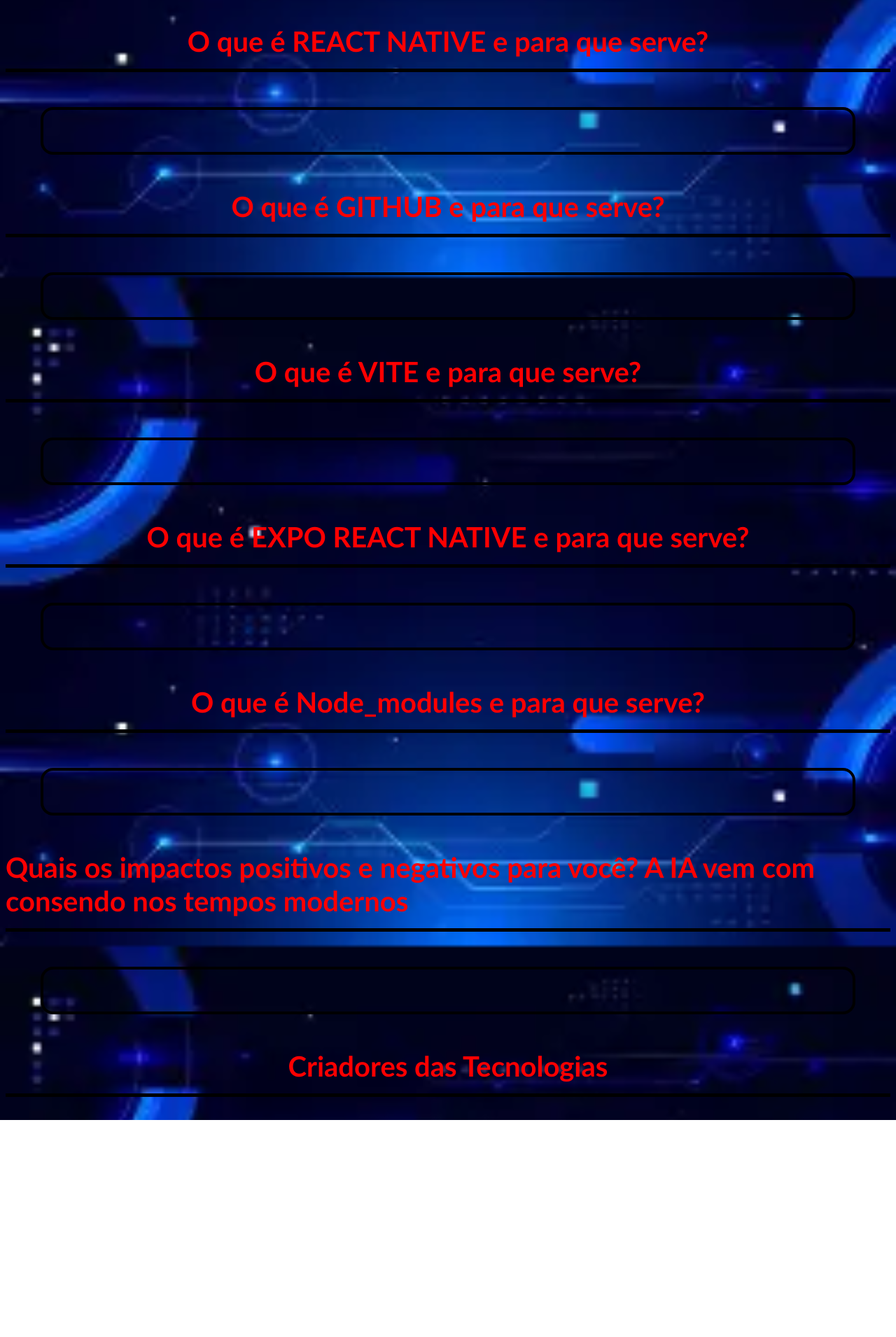
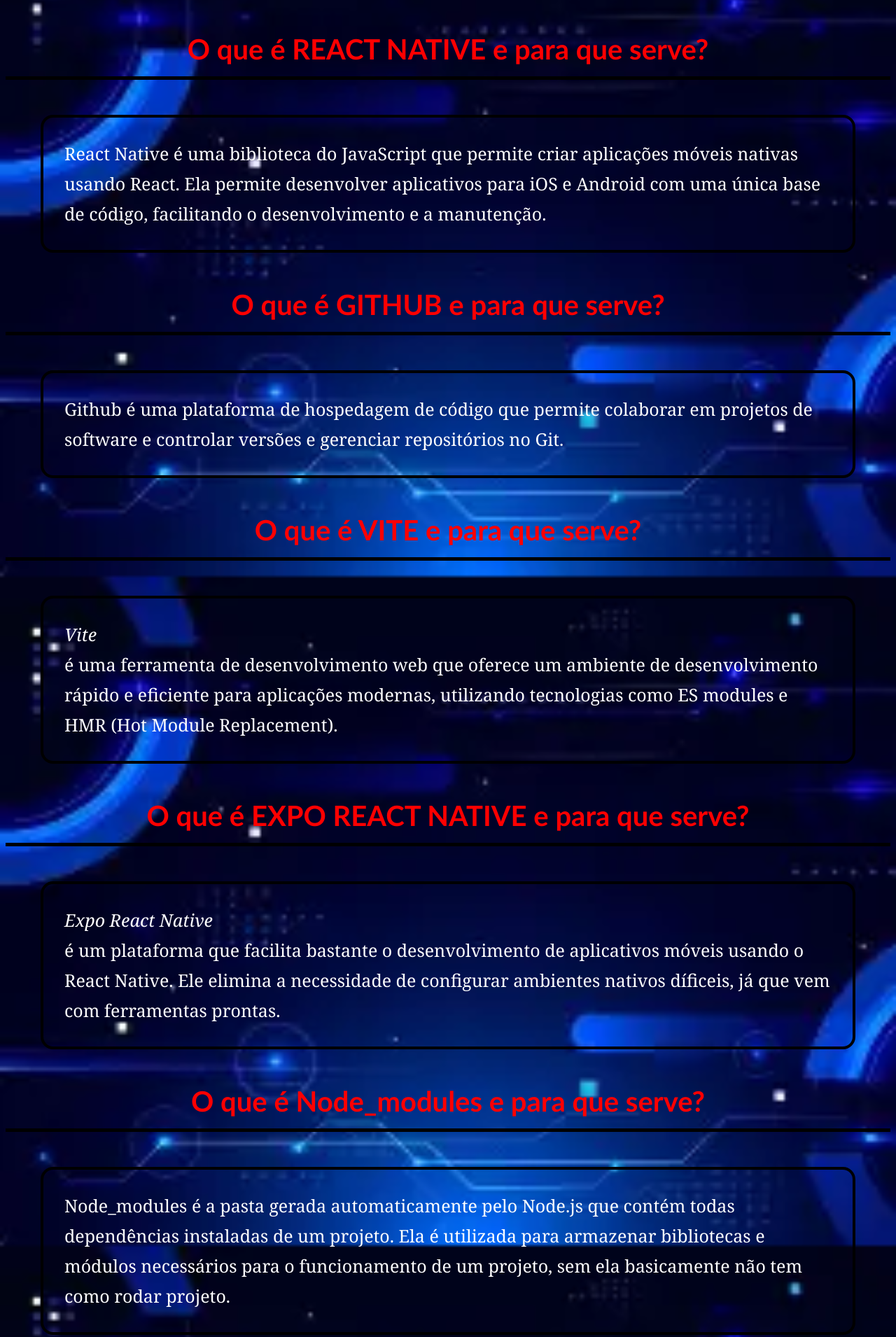
Before and after one commit to Xand1nho/Pesquisa_Tecnologia, a plain HTML site: page index.html in a window 1280 px wide. Shown: the part 1765-3675 px from the top of the page at 70% size. Before the commit the page ends 3365 px from the top, so only its background shows below. Drawn offline with Linux system fonts and the light colour scheme.

Commit message:
Add files via upload

```diff
--- a/index.html
+++ b/index.html
@@ -11,13 +11,8 @@
 </body>
 </html>
 <main>
-      <aside class="fluid">
-        <div class="border">
-          <div class="trail"></div>
-        </div>
-        <div class="content">
-          <p>
-            <body>
+
+
     <h1>O que é HTML e para que serve?</h1>
         <p><i>Hyper Text Markup Language</i>,em português chamada de <i>Linguagem de Marcação de Hipertexto</i> é a estruturação de uma página na web, onde, a escrita, imagens, links são criados nela, podendo ser utilizados na web. Ela se tornou a base de qualquer site de web, podendo ser decifrado pelos navegadores e exibir as informações de maneira visual para o usuário, o HTML é uma das linguagens de tecnologia principais do World Wide Web famoso www.</p>
 
@@ -28,27 +23,25 @@
         <p>JavaScript (frequentemente abreviado como JS), linguagem de programação utilizada na web que faz a interatividade do site, faz com o que o usuário possa interagir com o site de forma dinâmica e responsivo. Js faz com que um site faça sentido, que cause bastante impacto para o site.</p>
 
     <h1>O que é REACT e para que serve?</h1>
-        <p>a</p>
+        <p>React é uma biblioteca do JavaScript que foi criada pelo Facebook. Ela é utilizada para construir interfaces de usuário, especialmente para aplicações web de página única (Single Page Applications - SPA). O React permite criar componentes reutilizáveis, facilitando o desenvolvimento e a manutenção do código.
+        </p>
 
     <h1>O que é REACT NATIVE e para que serve?</h1>
-        <p></p>
+        <p>React Native é uma biblioteca do JavaScript que permite criar aplicações móveis nativas usando React. Ela permite desenvolver aplicativos para iOS e Android com uma única base de código, facilitando o desenvolvimento e a manutenção.</p>
 
     <h1>O que é GITHUB e para que serve?</h1>
-        <p></p>
+        <p>Github é uma plataforma de hospedagem de código que permite colaborar em projetos de software e controlar versões e gerenciar repositórios no Git.</p>
 
     <h1>O que é VITE e para que serve?</h1>
-        <p></p>
+        <p><em>Vite</em> é uma ferramenta de desenvolvimento web que oferece um ambiente de desenvolvimento rápido e eficiente para aplicações modernas, utilizando tecnologias como ES modules e HMR (Hot Module Replacement).</p>
 
     <h1>O que é EXPO REACT NATIVE e para que serve?</h1>
-        <p></p>
+        <p><em>Expo React Native</em> é um plataforma que facilita bastante o desenvolvimento de aplicativos móveis usando o React Native. Ele elimina a necessidade de configurar ambientes nativos díficeis, já que vem com ferramentas prontas.</p>
 
     <h1>O que é Node_modules e para que serve?</h1>
-        <p></p>
+        <p>Node_modules é a pasta gerada automaticamente pelo Node.js que contém todas dependências instaladas de um projeto. Ela é utilizada para armazenar bibliotecas e módulos necessários para o funcionamento de um projeto, sem ela basicamente não tem como rodar projeto.</p>
 
     <h1>Quais os impactos positivos e negativos para você? A IA vem com consendo nos tempos modernos</h1>
-        <p></p>
-
-
-        <h1> Criadores das Tecnologias</h1>
+        <p>A IA vem nos ajudando bastante com informações que os usuários inserem, ela nos ajuda a informações e descomplicar problemas. Também temos lados negativos, a IA é uma inteligência artificial que só repete o que foi programado para ela, nem todas as coisas são verdadeiras e também se a pessoa usá-la constantemente, terá dificuldade em pensar, criticar, imaginar entre outras coisas</p>
 
         </body>
```
